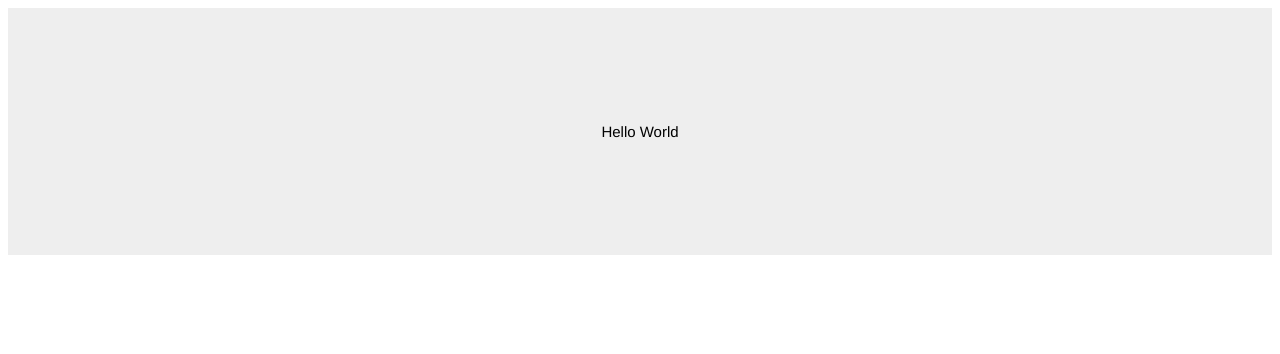
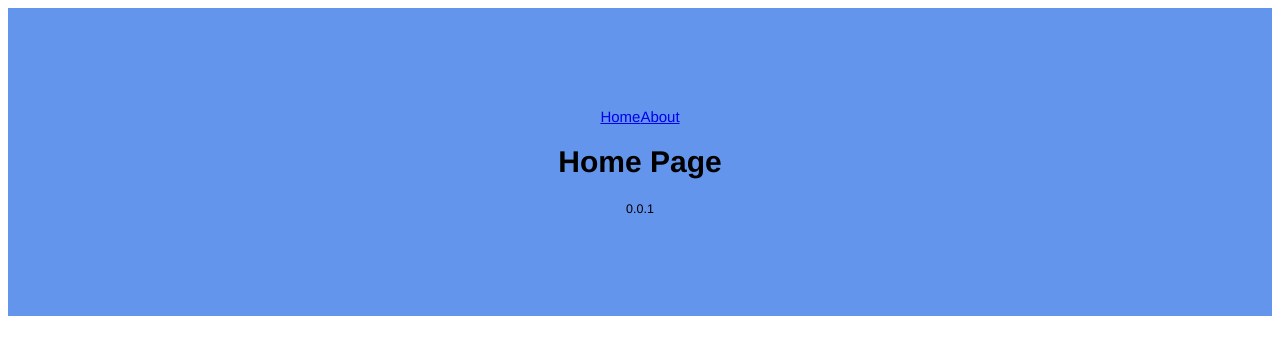
Before and after one commit to vijayetar/nextjs_groceries, a Next.js app: page / in a window 1280 px wide. Shown: the top 354 px of the page. Built offline with nearby package versions, Linux system fonts and the light colour scheme.

Commit message:
set up home and about page

```diff
--- a/pages/index.js
+++ b/pages/index.js
@@ -1,17 +1,26 @@
+import Link from 'next/link'
+
 export default function Home() {
   return (
     <div className="hello">
-      <p>Hello World</p>
+      <Link href="/">
+          <a>Home</a>
+      </Link>
+      <Link href="/about">
+          <a>About</a>
+      </Link>
+      <h1>Home Page</h1>
+      <footer><small>0.0.1</small></footer>
       <style jsx>{`
         .hello {
           font: 15px Helvetica, Arial, sans-serif;
-          background: #eee;
+          background: cornflowerblue;
           padding: 100px;
           text-align: center;
           transition: 100ms ease-in background;
         }
         .hello:hover {
-          background: #ccc;
+          background: lightpink;
         }
       `}</style>
     </div>
```
Also changed, not shown: components/Nav.js (added, +20 -0 lines), pages/about.js (added, +12 -0 lines).
